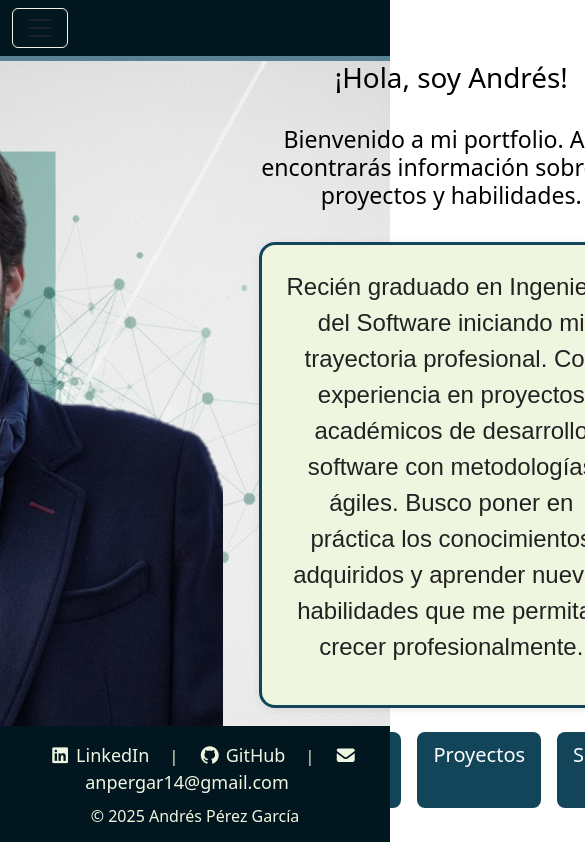
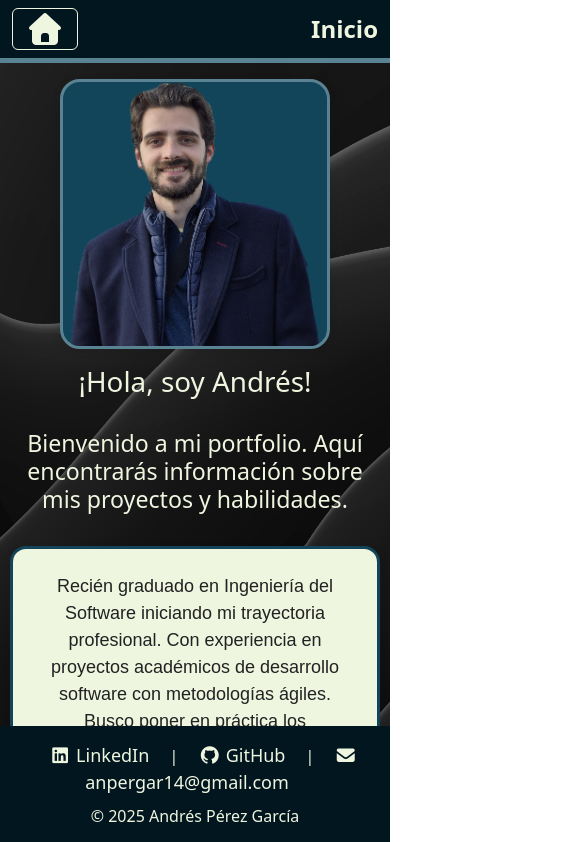
Before and after one commit to Andrespg14/Mi-Portfolio, a React (Create React App) app in the folder frontend/: page / in a window 390 px wide. Shown: the top 842 px of the page, 585 px wide, since content can reach past the window. Built offline with nearby package versions, Linux system fonts and the light colour scheme; the HTML template or start-up script is replaced by a standard one.

Commit message:
feature: update portfolio UI

```diff
--- a/frontend/src/App.css
+++ b/frontend/src/App.css
@@ -1,11 +1,12 @@
 .App {
   text-align: center;
-  background-color: #aec3b0;
   min-height: 100vh;
+
   display: flex;
   flex-direction: column;
   justify-content: space-between;
-  background-image: url('../public/Gemini_Generated_Image_8u7jn88u7jn88u7j.png');
+
+  background-image: url('../public/RosaNegra.jpg');
   background-size: cover;
   background-position: center;
   background-repeat: no-repeat;
--- a/frontend/src/App.js
+++ b/frontend/src/App.js
@@ -5,7 +5,6 @@ import Header from './components/Header';
 import Footer from './components/Footer';
 import Inicio from './pages/Inicio';
 import Proyectos from './pages/Proyectos';
-import SobreMi from './pages/SobreMi';
 import Habilidades from './pages/Habilidades';
 
 function App() {
@@ -17,7 +16,6 @@ function App() {
           <Route path="/" element={<Inicio />} />
           <Route path="/habilidades" element={<Habilidades />} />
           <Route path="/proyectos" element={<Proyectos />} />
-          <Route path="/sobre-mi" element={<SobreMi />} />
         </Routes>
       </Router>
       <Footer />
--- a/frontend/src/components/Header.css
+++ b/frontend/src/components/Header.css
@@ -2,6 +2,8 @@
   background-color: #01161e;
   font-size: x-large;
   border-bottom: 5px solid #598392;
+  position: sticky;
+  top: 0;
 }
 
 .header-navbar .nav-link {
@@ -25,3 +27,15 @@
 .header-navbar .navbar-toggler {
   border-color: #eff6e0;
 }
+
+.header-navbar i.fa-house {
+  color: #eff6e0;
+  font-size: 2rem;
+}
+
+.current-page {
+  color: #eff6e0;
+  font-size: 1.5rem;
+  font-weight: bold;
+  align-self: center;
+}
--- a/frontend/src/components/Header.js
+++ b/frontend/src/components/Header.js
@@ -8,13 +8,19 @@ function Header() {
   return (
     <Navbar expand="lg" sticky="top" className="header-navbar">
         <Container fluid className='d-flex'>
-          <Navbar.Toggle aria-controls='basic-navbar-nav' as="button"></Navbar.Toggle>
+          <Navbar.Toggle aria-controls='basic-navbar-nav' as="button">
+            <i className="fa-solid fa-house"></i>
+          </Navbar.Toggle>
+          <span className='current-page ms-2'>
+            {window.location.pathname === '/' && 'Inicio'}
+            {window.location.pathname === '/habilidades' && 'Habilidades'}
+            {window.location.pathname === '/proyectos' && 'Proyectos'}
+          </span>
             <Navbar.Collapse id='basic-navbar-nav'>
                 <Nav className='mx-auto' activeKey={window.location.pathname}>
                     <Nav.Link href='/'>Inicio</Nav.Link>
                     <Nav.Link href='/habilidades'>Habilidades</Nav.Link>
                     <Nav.Link href='/proyectos'>Proyectos</Nav.Link>
-                    <Nav.Link href='/sobre-mi'>Sobre mi</Nav.Link>
                 </Nav>
             </Navbar.Collapse>
         </Container>
--- a/frontend/src/pages/Inicio.js
+++ b/frontend/src/pages/Inicio.js
@@ -22,7 +22,6 @@ export default function Inicio() {
                 <div className="botones-inicio">
                     <Button href="/habilidades">Habilidades</Button>
                     <Button href="/proyectos">Proyectos</Button>
-                    <Button href="/sobre-mi">Sobre Mí</Button>
                 </div>
             </div>
         </div>
--- a/frontend/src/pages/SobreMi.js
+++ /dev/null
@@ -1,6 +0,0 @@
-import React from "react";
-
-export default function SobreMi() {
-    return <h1>SobreMi</h1>;
-    // Todo: Add content for the SobreMi page
-}
--- a/frontend/src/pages/inicio.css
+++ b/frontend/src/pages/inicio.css
@@ -59,3 +59,44 @@
 .botones-inicio .btn:hover {
   background-color: #598392;
 }
+
+@media (max-width: 768px) {
+  .inicio-container {
+    flex-direction: column;
+    text-align: center;
+    padding: 1rem;
+    justify-content: flex-start;
+    padding: 1rem;
+    min-height: auto;
+    gap: 1rem;
+    color: #eff6e0;
+  }
+
+  .inicio-foto img {
+    width: 90%;
+    height: auto;
+    max-width: 300px;
+    border-radius: 20px;
+    border: 3px solid #598392;
+    box-shadow: 0 2px 8px rgba(0,0,0,0.1);
+    background-color: #124559;
+  }
+
+  .inicio-textos {
+    align-items: center;
+  }
+
+  .cuadro-texto {
+    font-size: large;
+  }
+
+  .botones-inicio {
+    flex-direction: row;
+  }
+
+  .botones-inicio .btn {
+    width: 100%;
+    font-size: 150%;
+    padding: 0.75rem 1.75rem;
+  }
+}
```
Also changed, not shown: frontend/public/RosaNegra.jpg (added).
